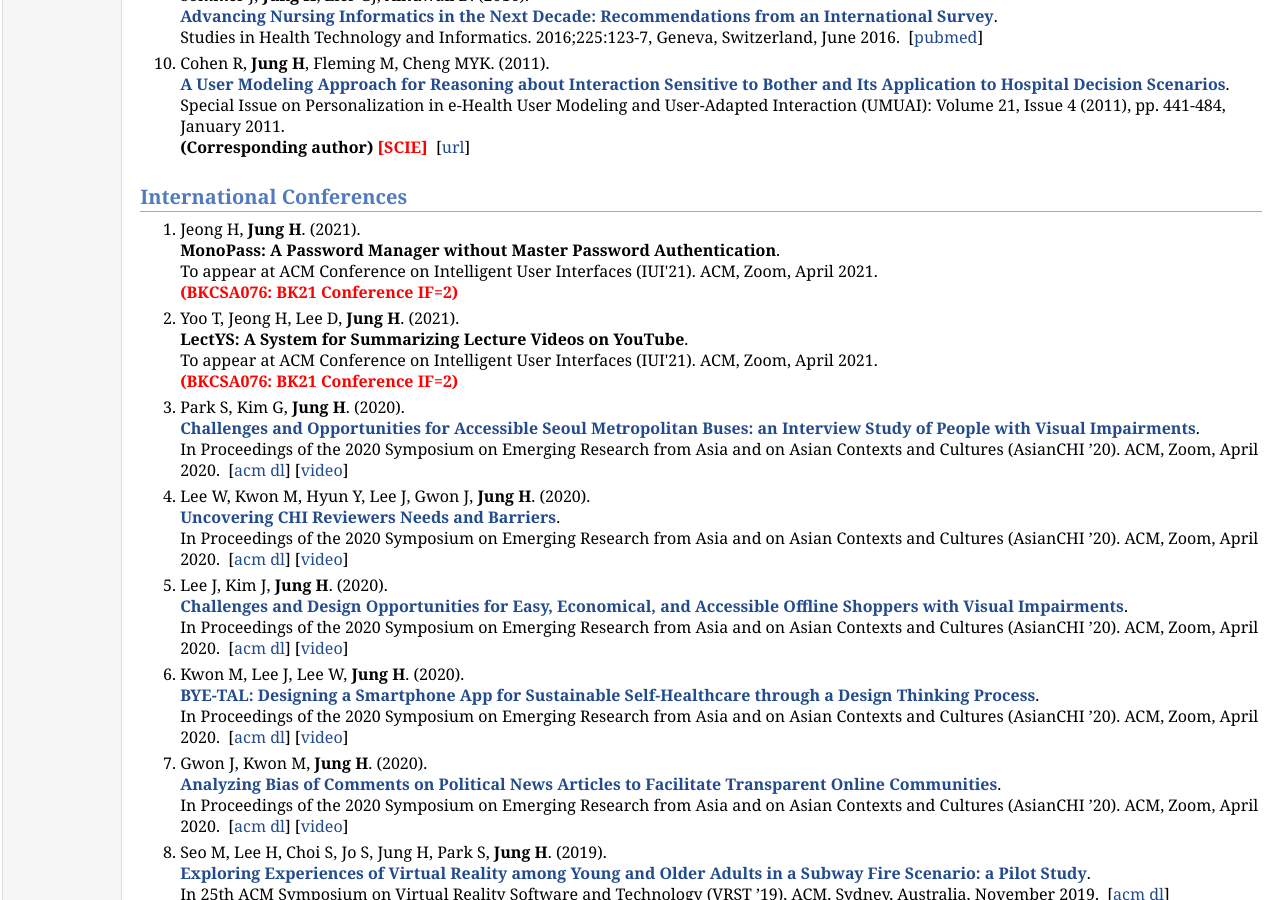
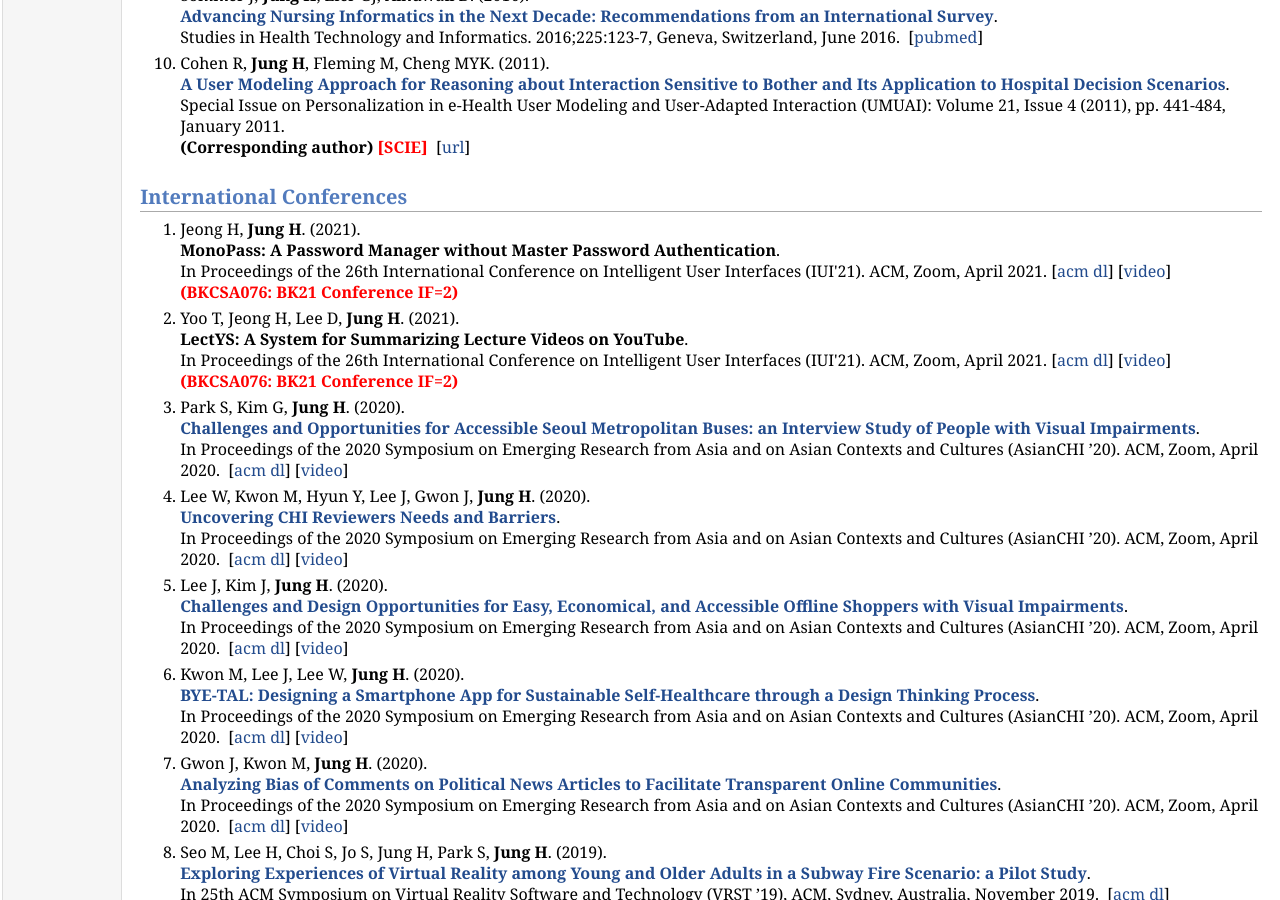
Before and after one commit to hcail/hcail-backup.github.io, a Jekyll site: the page pub/pub.html, which Jekyll copies as it is, in a window 1280 px wide and 900 px high, scrolled down 835 px. Built offline with Jekyll 4.4.1, drawn with Linux system fonts in a browser that asks for light colours.

Commit message:
general pub history

```diff
--- a/pub/pub.html
+++ b/pub/pub.html
@@ -94,8 +94,11 @@
 <ol>
   <li><p>Jeong H, <b>Jung H</b>. (2021).
   <br /><font size=+0.5><b>
-    MonoPass: A Password Manager without Master Password Authentication</b></font>.
-  <br />To appear at ACM Conference on Intelligent User Interfaces (IUI'21). ACM, Zoom, April 2021.
+    MonoPass: A Password Manager
+    without Master Password Authentication</b></font>.
+  <br />In Proceedings of the 26th International Conference on Intelligent User Interfaces (IUI'21). ACM, Zoom, April 2021.
+  [<a href="https://dl.acm.org/doi/10.1145/3397482.3450720">acm dl</a>]
+  [<a href="https://www.youtube.com/watch?v=DHksk-0sCXQ">video</a>]
   <br />
   <font color=red size=+0.5><b>(BKCSA076: BK21 Conference IF=2)</b></font>
   </p>
@@ -103,7 +106,9 @@
   <li><p>Yoo T, Jeong H, Lee D, <b>Jung H</b>. (2021).
   <br /><font size=+0.5><b>
     LectYS: A System for Summarizing Lecture Videos on YouTube</b></font>.
-  <br />To appear at ACM Conference on Intelligent User Interfaces (IUI'21). ACM, Zoom, April 2021.
+  <br />In Proceedings of the 26th International Conference on Intelligent User Interfaces (IUI'21). ACM, Zoom, April 2021.
+  [<a href="https://dl.acm.org/doi/10.1145/3397482.3450722">acm dl</a>]
+  [<a href="https://www.youtube.com/watch?v=cB9KvMVU1CU">video</a>]
   <br />
   <font color=red size=+0.5><b>(BKCSA076: BK21 Conference IF=2)</b></font>
   </p>
```
Also changed, not shown: 1 other file.
